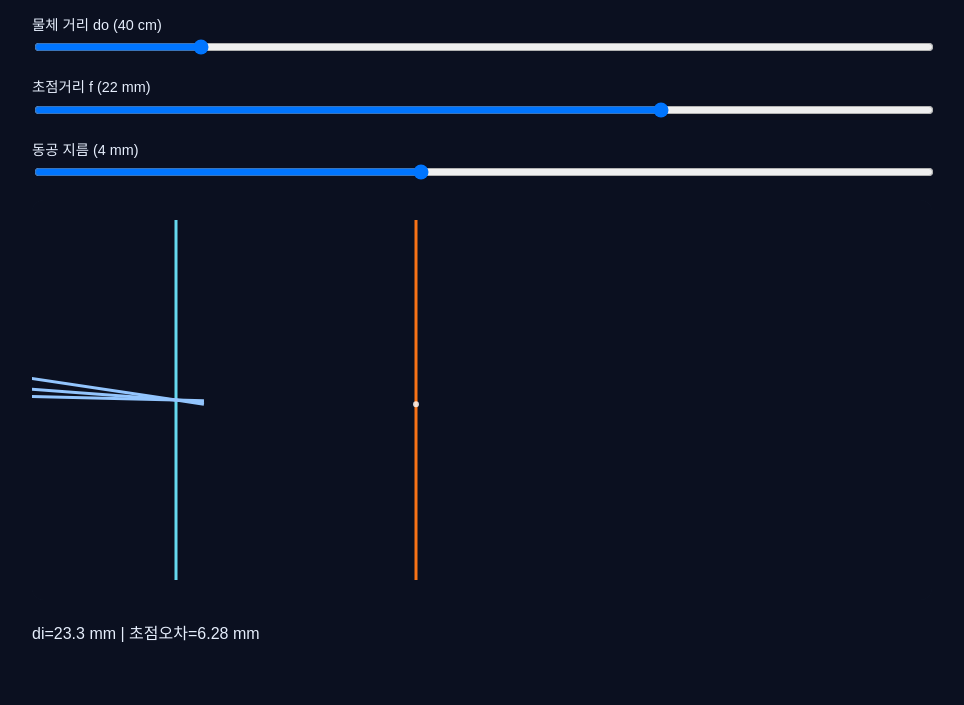
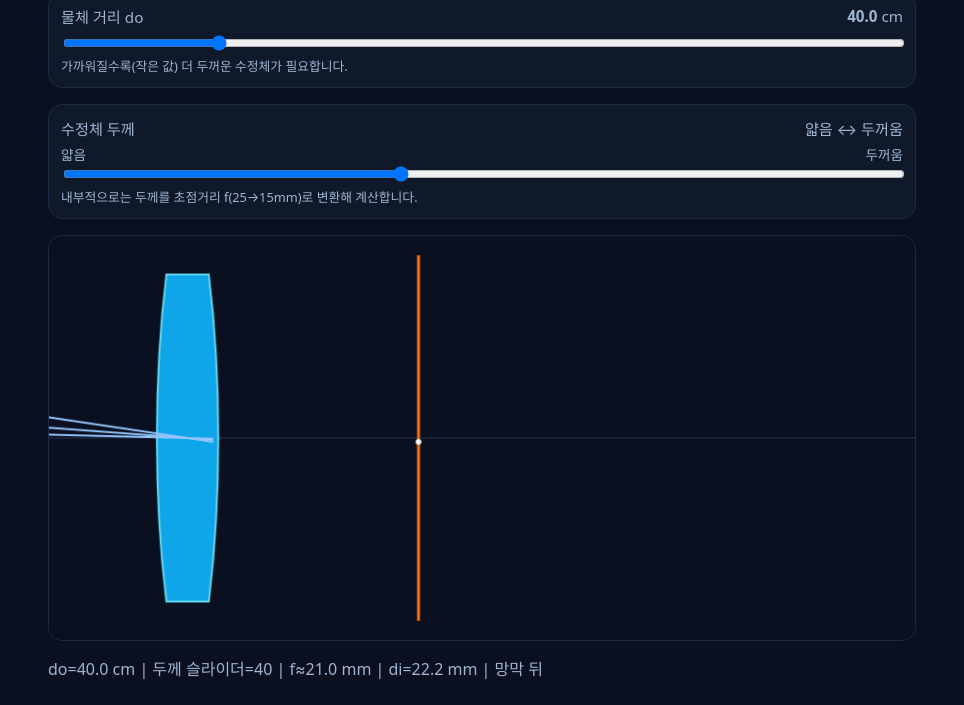
Before and after one commit to YongYongdiedie/lenssim, a plain HTML site: page index.html in a window 1280 px wide. Shown: the part 110-815 px from the top of the page, without its empty margins (158-1122 px from the left). Drawn offline with Linux system fonts and the light colour scheme.

Commit message:
Add files via upload

```diff
--- a/index.html
+++ b/index.html
@@ -5,127 +5,170 @@
   <meta name="viewport" content="width=device-width, initial-scale=1">
   <title>수정체(조절) 시뮬레이터</title>
   <style>
-    body { background:#0b1020; color:#e6eefc; font-family:sans-serif; margin:0; padding:0; }
-    .wrap{ max-width:900px; margin:0 auto; padding:1rem; }
-    h1{ font-size:1.5rem; }
-    .controls{ display:grid; grid-template-columns:1fr; gap:1rem; margin:1rem 0; }
-    label{ display:block; font-size:0.9rem; margin-bottom:0.2rem; }
-    input[type=range]{ width:100%; }
-    canvas{ width:100%; height:auto; background:#10192a; border-radius:12px; }
+    :root{--bg:#0b1020;--panel:#10192a;--text:#e6eefc;--muted:#9fb5d1;--accent:#6ee7ff;--accent2:#fcae7b}
+    *{box-sizing:border-box}body{background:var(--bg);color:var(--text);font-family:system-ui,-apple-system,Segoe UI,Roboto,Ubuntu,"Helvetica Neue",Arial;margin:0}
+    .wrap{max-width:900px;margin:0 auto;padding:16px}
+    h1{font-size:1.5rem;margin:.2rem 0 .6rem}
+    .controls{display:grid;grid-template-columns:1fr;gap:1rem;margin:1rem 0}
+    .card{background:var(--panel);border-radius:14px;padding:12px;border:1px solid #1c2a43}
+    label{display:flex;justify-content:space-between;align-items:center;font-size:.95rem;margin-bottom:.35rem;color:var(--muted)}
+    .hint{font-size:.8rem;color:var(--muted)}
+    input[type=range]{width:100%}
+    .pill{display:flex;gap:8px;justify-content:space-between;font-size:.85rem;color:var(--muted)}
+    canvas{width:100%;height:auto;background:var(--panel);border-radius:14px;border:1px solid #1c2a43}
+    .status{margin:.6rem 0;color:var(--muted)}
   </style>
 </head>
 <body>
   <div class="wrap">
     <h1>수정체(조절) 시뮬레이터</h1>
-    <p>물체거리(do), 초점거리(f), 동공 크기를 바꿔가며 망막면 초점을 관찰하세요. 얇은렌즈 공식 <b>1/f = 1/do + 1/di</b>.</p>
+    <p class="hint">두 가지 만 조절합니다: <b>물체-눈 거리</b>와 <b>수정체 두께</b>(얇음↔두꺼움). 얇을수록 초점거리 f가 길어지고, 두꺼울수록 짧아집니다. 얇은렌즈 공식 <b>1/f = 1/do + 1/di</b>.</p>
 
     <div class="controls">
-      <div>
-        <label>물체 거리 do (<span id="doLabel">40</span> cm)</label>
+      <div class="card">
+        <label>물체 거리 do <span><b id="doLabel">40.0</b> cm</span></label>
         <input type="range" id="doRange" min="50" max="2000" step="10" value="400">
+        <div class="hint">가까워질수록(작은 값) 더 두꺼운 수정체가 필요합니다.</div>
       </div>
-      <div>
-        <label>초점거리 f (<span id="fLabel">22</span> mm)</label>
-        <input type="range" id="fRange" min="15" max="25" step="0.1" value="22">
-      </div>
-      <div>
-        <label>동공 지름 (<span id="pupilLabel">4</span> mm)</label>
-        <input type="range" id="pupilRange" min="1" max="8" step="0.1" value="4">
+      <div class="card">
+        <label>수정체 두께 <span>얇음 ↔ 두꺼움</span></label>
+        <div class="pill"><span>얇음</span><span>두꺼움</span></div>
+        <input type="range" id="thickRange" min="0" max="100" step="1" value="40" aria-label="수정체 두께">
+        <div class="hint">내부적으로는 두께를 초점거리 f(25→15mm)로 변환해 계산합니다.</div>
       </div>
     </div>
 
-    <canvas id="cv" width="900" height="400"></canvas>
-    <p id="status"></p>
+    <canvas id="cv" width="900" height="420" aria-label="광학 시뮬레이션 캔버스"></canvas>
+    <p class="status" id="status"></p>
   </div>
 
 <script>
-const retinaDistance = 17; // mm
-const lensX = 120; // mm (canvas 좌표계)
-const retinaX = lensX + 200;
-const H = 400, W = 900;
+// --- 고정 파라미터 ---
+const retinaDistance = 17;      // 렌즈 중심→망막(mm)
+const lensX = 120;               // 렌즈 x(mm)
+const retinaX = lensX + 200;     // 망막 x(mm)
+const H = 420, W = 900;
 
-let do_mm = 400; // 물체거리
-let f_mm = 22;   // 초점거리
-let pupilDia = 4;
+// --- 상태 ---
+let do_mm = 400;   // 물체-렌즈 거리(mm)
+let thick = 40;    // 0(얇음) ↔ 100(두꺼움)
 
-const cv = document.getElementById("cv");
-const ctx = cv.getContext("2d");
+// 두께→초점거리(mm) 매핑: 0→25mm, 100→15mm (선형)
+function thicknessToF(th){
+  const f = 25 - (th/100)*(25-15); // 25→15
+  return Math.max(15, Math.min(25, f));
+}
+
+const cv = document.getElementById('cv');
+const ctx = cv.getContext('2d');
 
 function toPxX(mm){ return mm*1.2; }
 function toPxY(mm){ return H/2 + mm*1.2; }
 
+// 가변 렌즈 형상(두께 시각화): 중심부 허리 두께가 두꺼워질수록 넓게
+function drawLensShape(x, height, th){
+  const px = toPxX(x);
+  const yTop = 40, yBot = H-40;
+  // 두께 계수: 얇음(0)일 때 10px, 두꺼움(100)일 때 40px
+  const halfW = 10 + (th/100)*30;
+  ctx.fillStyle = '#0ea5e9';
+  ctx.strokeStyle = '#66d9ef';
+  ctx.lineWidth = 2;
+  ctx.beginPath();
+  // 상단부터 베지어로 좌우 대칭 경계 생성
+  ctx.moveTo(px - halfW, yTop);
+  ctx.bezierCurveTo(px - halfW*1.6, H*0.35, px - halfW*1.6, H*0.65, px - halfW, yBot);
+  ctx.lineTo(px + halfW, yBot);
+  ctx.bezierCurveTo(px + halfW*1.6, H*0.65, px + halfW*1.6, H*0.35, px + halfW, yTop);
+  ctx.closePath();
+  ctx.fill();
+  ctx.stroke();
+}
+
 function draw(){
   ctx.clearRect(0,0,W,H);
-  ctx.fillStyle="#0b1020";
+  ctx.fillStyle = '#0b1020';
   ctx.fillRect(0,0,W,H);
 
-  // 렌즈
-  const lensPxX = toPxX(lensX);
-  ctx.strokeStyle="#66d9ef";
-  ctx.lineWidth=3;
+  // 기준선
+  ctx.strokeStyle = '#24324b';
+  ctx.lineWidth = 1;
   ctx.beginPath();
-  ctx.moveTo(lensPxX,20);
-  ctx.lineTo(lensPxX,H-20);
+  ctx.moveTo(0, toPxY(0));
+  ctx.lineTo(W, toPxY(0));
   ctx.stroke();
 
-  // 망막
+  // 렌즈(수정체) 그리기: 두께에 따라 시각적 폭 변화
+  drawLensShape(lensX, 300, thick);
+
+  // 망막면
   const retinaPxX = toPxX(retinaX);
-  ctx.strokeStyle="#f97316";
+  ctx.strokeStyle = '#f97316';
+  ctx.lineWidth = 3;
   ctx.beginPath();
-  ctx.moveTo(retinaPxX,20);
-  ctx.lineTo(retinaPxX,H-20);
+  ctx.moveTo(retinaPxX, 20);
+  ctx.lineTo(retinaPxX, H-20);
   ctx.stroke();
 
-  // 물체
+  // 물체(화살표)
   const objectX = lensX - do_mm;
   const objBaseX = toPxX(objectX);
   const objTopY = toPxY(-60);
   const objBaseY = toPxY(0);
-  ctx.strokeStyle="#34d399";
+  ctx.strokeStyle = '#34d399';
+  ctx.lineWidth = 4;
   ctx.beginPath();
-  ctx.moveTo(objBaseX,objBaseY);
-  ctx.lineTo(objBaseX,objTopY);
+  ctx.moveTo(objBaseX, objBaseY);
+  ctx.lineTo(objBaseX, objTopY);
+  ctx.lineTo(objBaseX - 12, objTopY + 18);
+  ctx.moveTo(objBaseX, objTopY);
+  ctx.lineTo(objBaseX + 12, objTopY + 18);
   ctx.stroke();
 
-  // 상거리 계산
+  // 굴절 계산
+  const f_mm = thicknessToF(thick);
   const inv = 1/f_mm - 1/do_mm;
-  let di = inv>0 ? 1/inv : Infinity;
-  const focusError = di - retinaDistance;
+  const di = inv>0 ? 1/inv : Infinity;
+  const focusError = (isFinite(di)?di:retinaDistance) - retinaDistance;
 
-  // 상태 표시
-  const status = document.getElementById("status");
-  status.innerText = `di=${isFinite(di)?di.toFixed(1):"∞"} mm | 초점오차=${focusError.toFixed(2)} mm`;
-
-  // 광선 표시 (간단히 3개)
-  const rayStarts=[-60, -30, -10];
-  for(let ay of rayStarts){
-    const ax = objectX;
-    const m1 = (0-ay)/(lensX-ax);
+  // 광선 (3개)
+  const rayStarts=[-60,-30,-10];
+  for(const ay of rayStarts){
+    const ax = objectX;                 // 물체 꼭짓점
+    const m1 = (0 - ay)/(lensX - ax);   // 렌즈 중앙을 향하는 입사선 근사
     const yAtLens = ay + m1*(lensX-ax);
 
-    const bx=lensX, by=yAtLens;
+    const bx=lensX, by=yAtLens;         // 렌즈 통과점
     let cx,cy;
     if(isFinite(di)){
-      cx=lensX+di; cy=ay*(-di/do_mm);
-    }else{ cx=lensX+400; cy=by; }
-    ctx.strokeStyle="#93c5fd";
-    ctx.beginPath(); ctx.moveTo(toPxX(ax),toPxY(ay)); ctx.lineTo(toPxX(bx),toPxY(by)); ctx.stroke();
-    ctx.beginPath(); ctx.moveTo(toPxX(bx),toPxY(by)); ctx.lineTo(toPxX(cx),toPxY(cy)); ctx.stroke();
+      cx = lensX + di;                  // 상 위치 x
+      cy = ay * (-di/do_mm);            // 배율 m=-di/do
+    }else{ cx = lensX + 420; cy = by; }
+
+    ctx.strokeStyle = '#93c5fd';
+    ctx.lineWidth = 2;
+    ctx.beginPath(); ctx.moveTo(toPxX(ax), toPxY(ay)); ctx.lineTo(toPxX(bx), toPxY(by)); ctx.stroke();
+    ctx.beginPath(); ctx.moveTo(toPxX(bx), toPxY(by)); ctx.lineTo(toPxX(cx), toPxY(cy)); ctx.stroke();
   }
 
-  // 망막상 (흐림 근사)
+  // 망막상(흐림 근사)
   const magnification = -(isFinite(di)?di/do_mm:0);
   const imageTopY_mm = -60*magnification;
-  const imgX = retinaPxX;
-  const imgY = toPxY(imageTopY_mm);
-  ctx.fillStyle="rgba(255,255,255,0.8)";
-  const blur = Math.min(20, Math.abs(focusError)*(pupilDia/3)*0.05);
-  ctx.beginPath(); ctx.arc(imgX,imgY,Math.max(3,blur),0,Math.PI*2); ctx.fill();
+  const blur = Math.min(22, Math.abs(focusError)*0.06* (1 + (thick/100)*0.2)); // 두꺼워질수록 조리개 효과 감소 약간 반영
+  ctx.fillStyle = 'rgba(255,255,255,0.9)';
+  ctx.beginPath(); ctx.arc(retinaPxX, toPxY(imageTopY_mm), Math.max(3, blur), 0, Math.PI*2); ctx.fill();
+
+  // 텍스트 상태
+  const status = document.getElementById('status');
+  status.textContent = `do=${(do_mm/10).toFixed(1)} cm  |  두께 슬라이더=${thick}  |  f≈${thicknessToF(thick).toFixed(1)} mm  |  di=${isFinite(di)?di.toFixed(1):'∞'} mm  |  ${Math.abs(focusError)<0.5?'초점 맞음':(focusError>0?'망막 뒤':'망막 앞')}`;
 }
 
-document.getElementById("doRange").oninput=e=>{do_mm=parseFloat(e.target.value);document.getElementById("doLabel").innerText=(do_mm/10).toFixed(1);draw();};
-document.getElementById("fRange").oninput=e=>{f_mm=parseFloat(e.target.value);document.getElementById("fLabel").innerText=f_mm.toFixed(1);draw();};
-document.getElementById("pupilRange").oninput=e=>{pupilDia=parseFloat(e.target.value);document.getElementById("pupilLabel").innerText=pupilDia.toFixed(1);draw();};
+// 이벤트 바인딩
+const doEl = document.getElementById('doRange');
+const thickEl = document.getElementById('thickRange');
+
+doEl.oninput = (e)=>{ do_mm = parseFloat(e.target.value); document.getElementById('doLabel').textContent = (do_mm/10).toFixed(1); draw(); };
+thickEl.oninput = (e)=>{ thick = parseFloat(e.target.value); draw(); };
 
 draw();
 </script>
```
